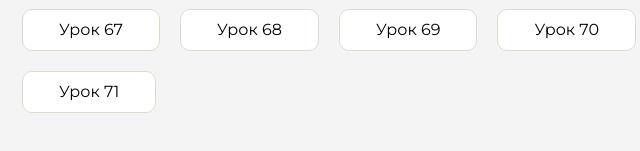
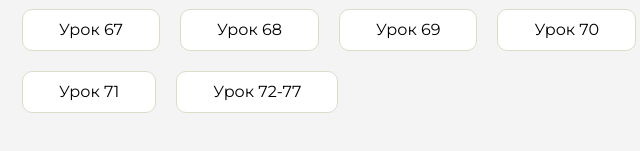
Before and after one commit to Koalics/homework, a plain HTML site: page index.html in a window 1280 px wide. Shown: the part 787-938 px from the top of the page, 434-1074 px from the left. Drawn offline with Linux system fonts and the light colour scheme.

Commit message:
Update index.html

```diff
--- a/index.html
+++ b/index.html
@@ -221,6 +221,9 @@
                     <li class="content__list-item">
                         <a href="lesson-71/index.html">Урок 71</a>
                     </li>
+                    <li class="content__list-item">
+                        <a href="lesson-72-77/index.html">Урок 72-77</a>
+                    </li>
                 </ul>
             </div>
             <div class="content__block hidden" id="diplomBlock">
```
